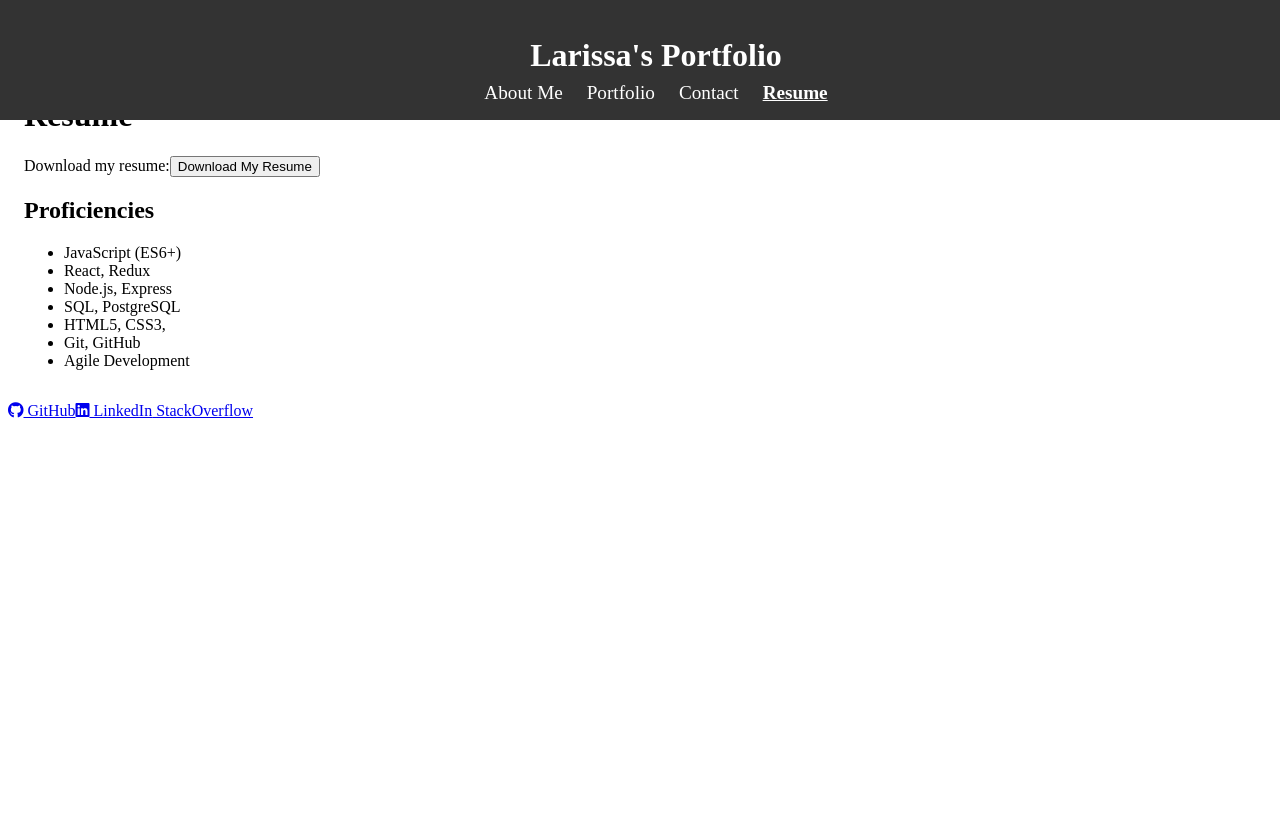
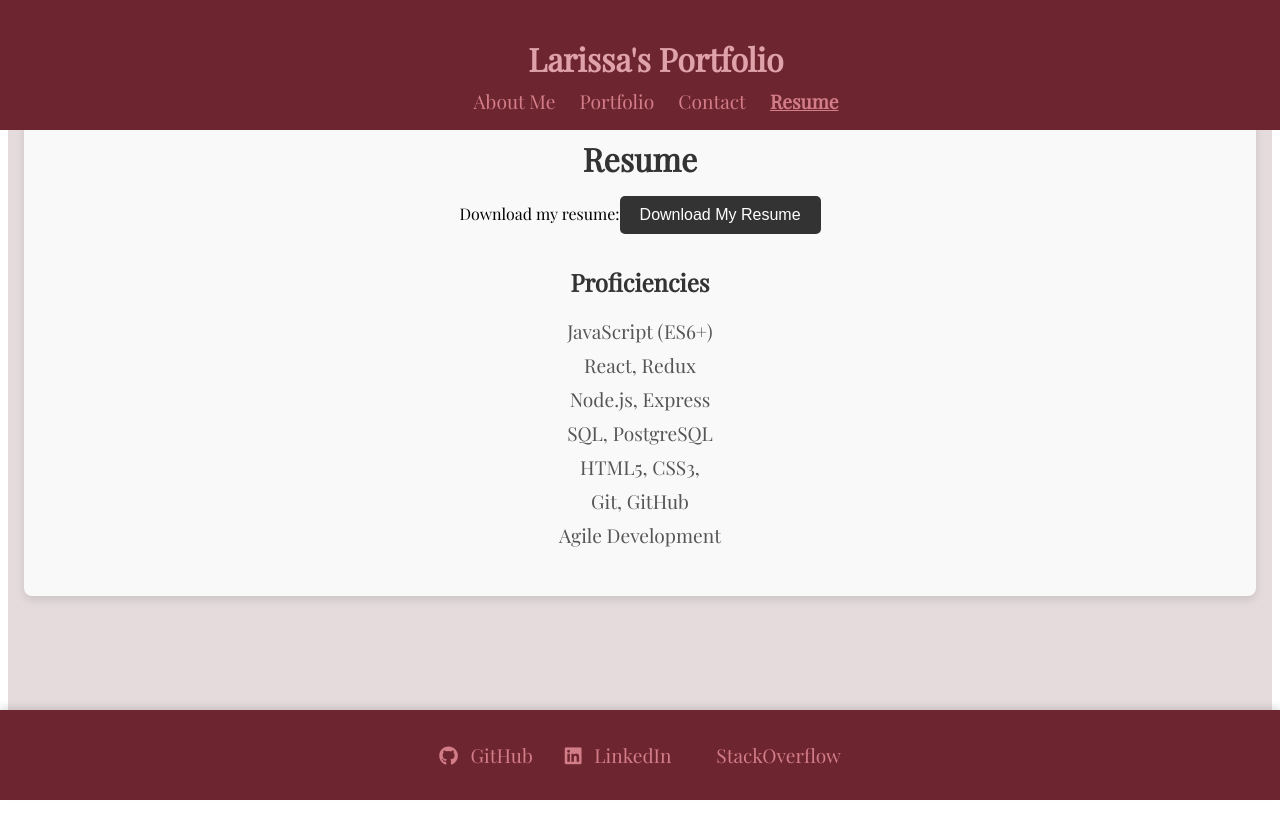
Before and after one commit to larimae/liriope, a React (Vite) app in the folder vite-project/: page /resume in a window 1280 px wide. Built offline with nearby package versions, Linux system fonts and the light colour scheme.

Commit message:
slowly adding styling back

```diff
--- a/vite-project/index.html
+++ b/vite-project/index.html
@@ -6,6 +6,10 @@
     <link
       href="https://cdnjs.cloudflare.com/ajax/libs/font-awesome/5.15.4/css/all.min.css"
       rel="stylesheet"
+    />
+    <link
+    href="https://fonts.googleapis.com/css?family=Gothic+A1:300,600|Playfair+Display"
+    rel="stylesheet"
     />
     <meta name="viewport" content="width=device-width, initial-scale=1.0" />
     <meta name="description" content="A React portfolio built with Vite." />
--- a/vite-project/src/index.css
+++ b/vite-project/src/index.css
@@ -1,8 +1,19 @@
 /* Main */
+#root {
+  display: flex;
+  flex-direction: column;
+  min-height: 100vh;
+  font-family: 'Playfair Display', serif;
+}
+
 main {
-  margin-top: 60px; /* Matches the height of the navbar */
+  flex: 1;
+  margin-top: 60px; /* Match header height */
+  margin-bottom: 60px; /* Match footer height */
   padding: 1rem;
+  background-color: #e5dbdd; /* Light background */
 }
+
 
 /* Header */
 header {
@@ -10,8 +21,8 @@ header {
   top: 0;
   left: 0;
   width: 100%;
-  background-color: #333; /* Adjust to your theme */
-  color: white;
+  background-color: #6D252F; /* Adjust to your theme */
+  color: #DFA2AB;
   padding: 1rem;
   display: flex;
   flex-direction: column;
@@ -31,7 +42,7 @@ nav {
 
 nav a {
   text-decoration: none;
-  color: white;
+  color: #D37D89;
   font-size: 1.2rem;
   transition: color 0.3s ease;
 }
@@ -44,3 +55,194 @@ nav a:hover {
   font-weight: bold;
   text-decoration: underline;
 }
+
+/* Resume */
+.resume {
+  padding: 2rem;
+  text-align: center;
+  background-color: #f9f9f9; /* Light background */
+  border-radius: 8px;
+  box-shadow: 0 4px 8px rgba(0, 0, 0, 0.1);
+}
+
+.resume h1 {
+  font-size: 2rem;
+  color: #333;
+  margin-bottom: 1rem;
+}
+
+.resume-download button {
+  background-color: #333;
+  color: white;
+  border: none;
+  padding: 10px 20px;
+  cursor: pointer;
+  border-radius: 5px;
+  transition: background-color 0.3s ease;
+}
+
+.resume-download button:hover {
+  background-color: #555;
+}
+
+.resume h2 {
+  margin-top: 2rem;
+  font-size: 1.5rem;
+  color: #333;
+}
+
+.resume ul {
+  list-style-type: none;
+  padding: 0;
+}
+
+.resume ul li {
+  margin: 0.5rem 0;
+  font-size: 1.2rem;
+  color: #555;
+}
+
+/* Portfolio  */
+.portfolio {
+  text-align: center;
+  padding: 2rem;
+}
+
+.portfolio h1 {
+  font-size: 2.5rem;
+  margin-bottom: 2rem;
+  color: #333;
+}
+
+.portfolio-grid {
+  display: grid;
+  grid-template-columns: repeat(auto-fit, minmax(300px, 1fr));
+  gap: 1.5rem;
+}
+
+.portfolio-card {
+  background: #6D252F;
+  border: 1px solid #983442;
+  border-radius: 8px;
+  padding: 1rem;
+  box-shadow: 0 4px 6px #983442;
+  transition: transform 0.3s ease, box-shadow 0.3s ease;
+}
+
+.portfolio-card:hover {
+  transform: translateY(-5px);
+  box-shadow: 0 8px 15px rgba(0, 0, 0, 0.1);
+}
+
+.portfolio-card img {
+  width: 100%;
+  height: auto;
+  border-radius: 5px;
+  margin-bottom: 1rem;
+}
+
+.portfolio-card h2 {
+  font-size: 1.7rem;
+  margin-bottom: 1rem;
+  color: #DFA2AB;
+}
+
+.portfolio-card a {
+  color: #D37D89;
+  font-size: 1.2rem;
+  text-decoration: none;
+  transition: color 0.3s ease;
+  font-weight: bold;
+}
+
+.portfolio-card a:hover {
+  text-decoration: underline;
+  color: #ffa500;
+}
+
+/* Contact */
+section {
+  padding: 6rem;
+  text-align: center;
+  background-color: #983442; /* Light background */
+  width: 75%;
+  margin: 0 auto;
+  border-radius: 50px;
+}
+
+form {
+  max-width: 500px;
+  margin: 0 auto;
+  display: flex;
+  flex-direction: column;
+  gap: 1rem;
+  color: #DFA2AB
+}
+
+label {
+  font-weight: bold;
+  margin-bottom: 0.5rem;
+  display: block;
+}
+
+input, textarea {
+  width: 100%;
+  padding: 0.5rem;
+  border: 1px solid #ccc;
+  border-radius: 4px;
+}
+
+textarea {
+  resize: vertical;
+}
+
+button {
+  background-color: #5c262d;
+  color: #DFA2AB;
+  border: none;
+  padding: 0.7rem 1.5rem;
+  border-radius: 4px;
+  cursor: pointer;
+  font-size: 1rem;
+  transition: background-color 0.3s ease;
+}
+
+button:hover {
+  background-color: #555;
+}
+
+
+/* Footer */
+.footer {
+  background-color: #6D252F; /* Dark background for contrast */
+  color: #D37D89;
+  padding: 2rem 0;
+  text-align: center;
+  position: fixed; /* Keep it at the bottom of the page */
+  bottom: 0;
+  left: 0;
+  width: 100%;
+  z-index: 1000;
+  box-shadow: 0 -4px 6px rgba(0, 0, 0, 0.1); /* Subtle shadow for depth */
+}
+
+.footer-content {
+  display: flex;
+  justify-content: center; /* Center the links horizontally */
+  gap: 2rem; /* Space between links */
+}
+
+.footer-link {
+  color: #D37D89;
+  text-decoration: none;
+  font-size: 1.2rem;
+  transition: color 0.3s ease;
+}
+
+.footer-link:hover {
+  color: #ffa500; /* Highlight color on hover */
+}
+
+.footer-link i {
+  margin-right: 0.5rem; /* Space between the icon and text */
+}
```
